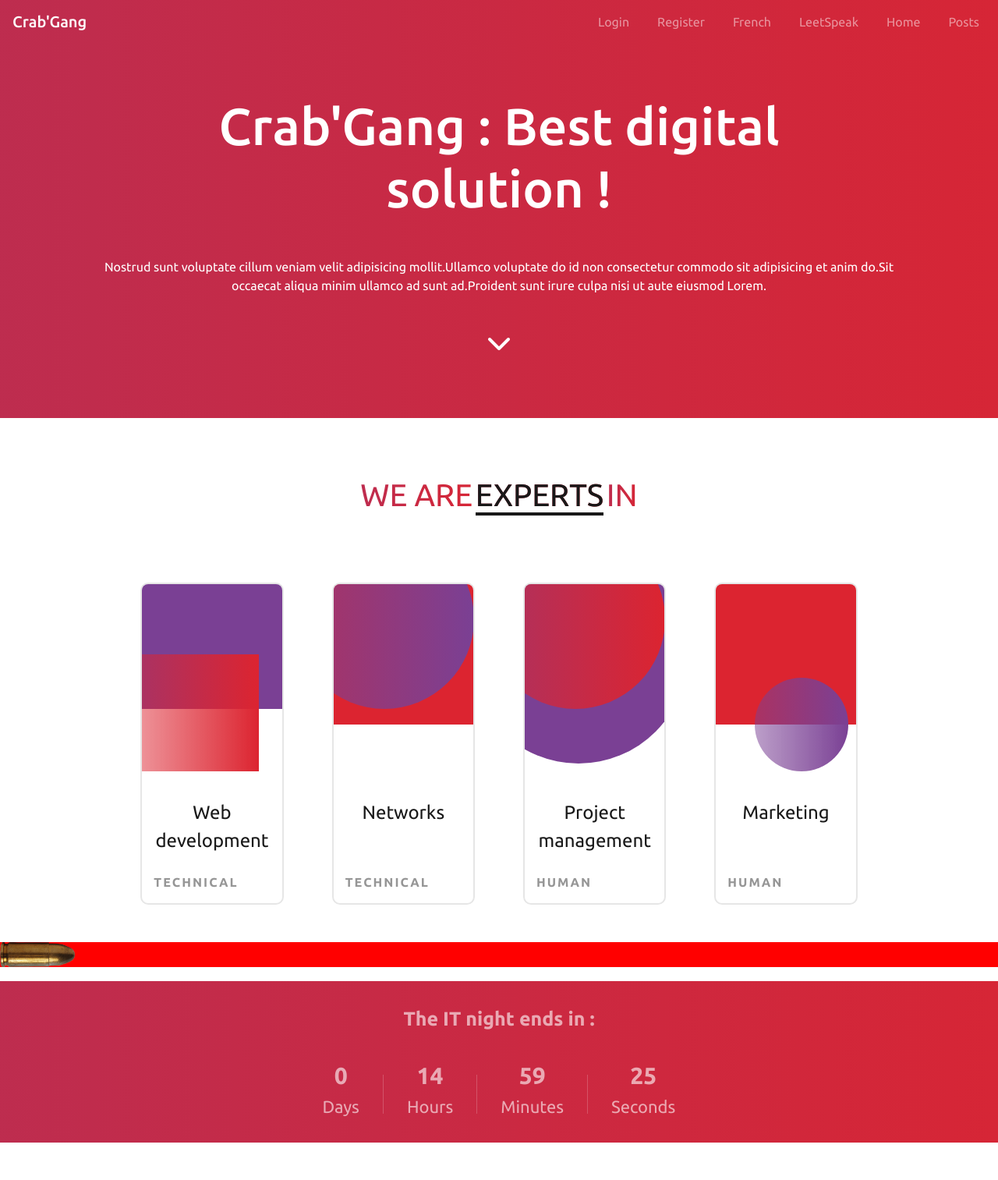
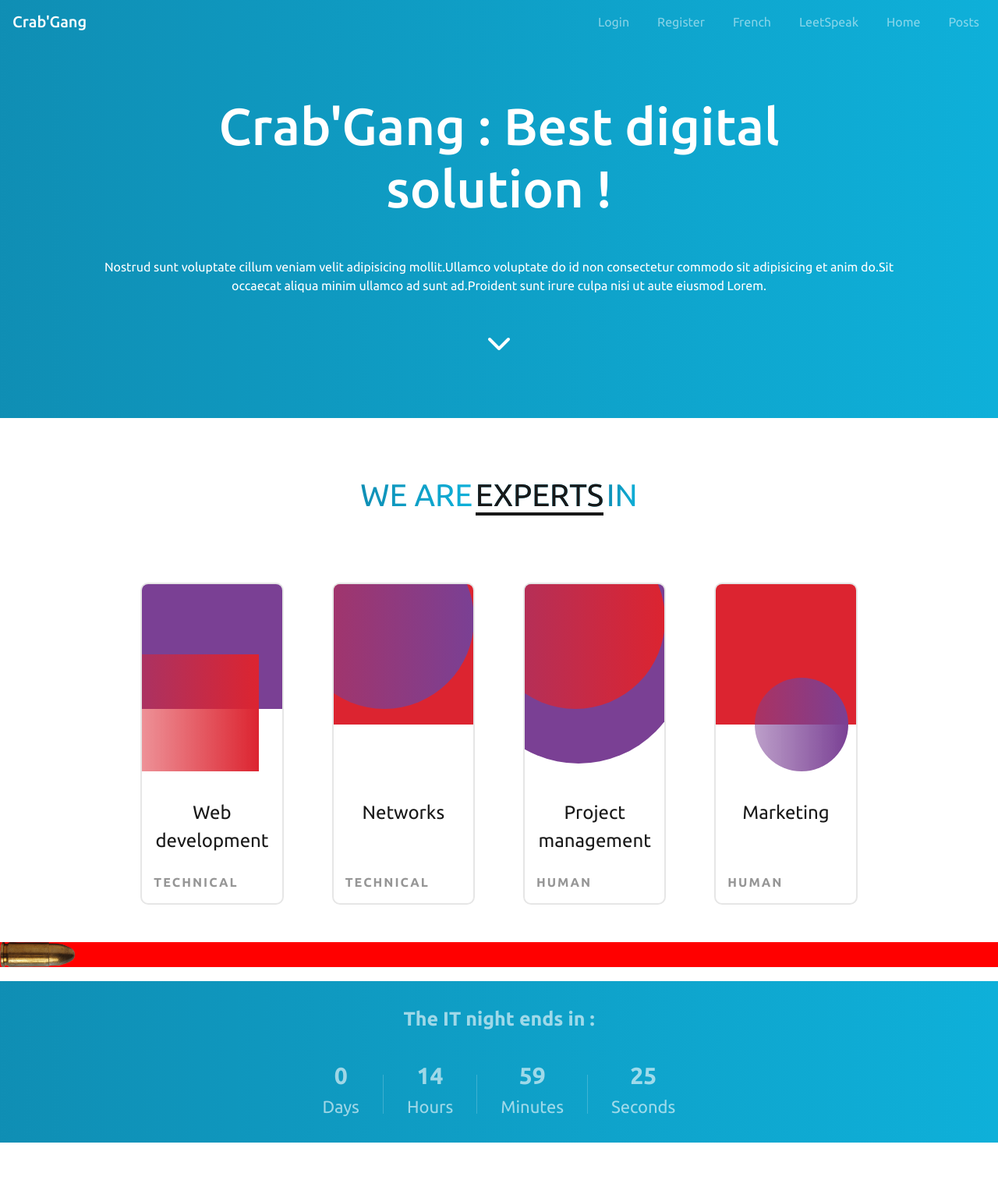
Before and after one commit to CrabGang-Team/crabgang2020, a Symfony app: template templates/main/home.html.twig in a window 1280 px wide. Shown: the whole page at 78% size. Run offline with Twig, Linux system fonts and the light colour scheme; the template is opened without the code that fills it, so the values that code supplies are empty; some libraries are stand-ins or nearby versions.

Commit message:
Fix: color gradient

```diff
--- a/public/css/gradient.css
+++ b/public/css/gradient.css
@@ -1,5 +1,5 @@
 .gradient {
-   background: linear-gradient(270deg, rgb(220, 36, 48), rgb(122, 64, 148));
+   background: linear-gradient(270deg, rgb(14, 184, 226), rgb(18, 49, 78));
    background-size: 400% 400%;
 
    -webkit-animation: AnimationName 20s ease infinite;
@@ -8,7 +8,7 @@
 }
 
 .gradient-text {
-   background: linear-gradient(270deg, rgb(220, 36, 48), rgb(122, 64, 148));
+   background: linear-gradient(270deg, rgb(14, 184, 226), rgb(18, 49, 78));
    background-size: 400% 400%;
 
    -webkit-animation: AnimationName 20s ease infinite;
```
